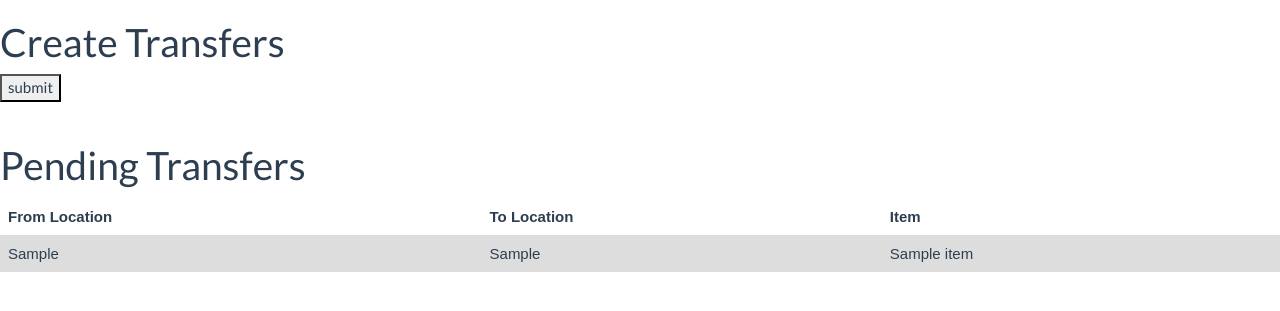
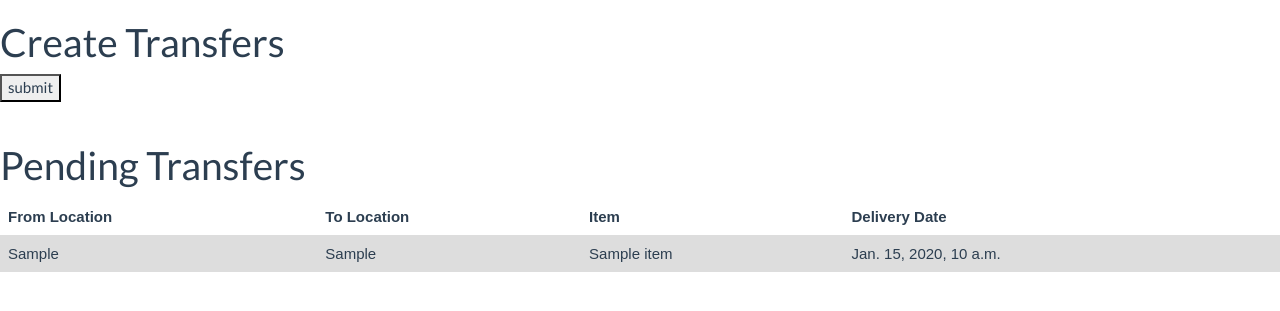
Before and after one commit to TenaciousBirdofPrey/Gear_Transfer, a Django app: template firstdjango/firstdjango/templates/transfers/index.html in a window 1280 px wide. Shown: the part 60-371 px from the top of the page. Run offline with Django 3.2, Linux system fonts and the light colour scheme; the template is opened without the code that fills it: most values are stand-ins (such as "Sample title", 1, 10 or a date in 2020); some libraries are stand-ins or nearby versions.

Commit message:
add datefield for delivery db

```diff
--- a/firstdjango/firstdjango/templates/transfers/index.html
+++ b/firstdjango/firstdjango/templates/transfers/index.html
@@ -39,6 +39,7 @@ tr:nth-child(even) {
     <th>From Location</th>
     <th>To Location</th>
     <th>Item</th>
+    <th>Delivery Date</th>
   </tr>
 
   {% for transfer in transfers %}
@@ -46,6 +47,7 @@ tr:nth-child(even) {
       <td> {{ transfer.from_loc}}</td>
       <td> {{ transfer.to_loc}}</td>
       <td> {{ transfer.item}}</td>
+      <td> {{ transfer.drop_date}}</td>
     </tr>
   {% endfor%}
 
--- a/firstdjango/transfers/forms.py
+++ b/firstdjango/transfers/forms.py
@@ -5,3 +5,4 @@ class TransfersForm (forms.Form):
 	from_loc = forms.CharField(max_length = 10, label = "Transfer From")
 	to_loc = forms.CharField(max_length = 10, label = "Transfer To")
 	item = forms.CharField(max_length = 20, label = "Item")
+	drop_date= forms.DateField( label = "Delivery Date",widget = forms.SelectDateWidget )
--- a/firstdjango/transfers/models.py
+++ b/firstdjango/transfers/models.py
@@ -13,3 +13,4 @@ class Transfers(models.Model):
 	from_loc = models.CharField(max_length = 10)
 	to_loc = models.CharField(max_length = 10)
 	item = models.CharField(max_length= 20)
+	drop_date= models.DateField('delivery date',auto_now=False )
--- a/firstdjango/transfers/views.py
+++ b/firstdjango/transfers/views.py
@@ -25,7 +25,9 @@ def post_transfers(request):
 		transfer = Transfers(
 			from_loc = form.cleaned_data['from_loc'],
 			to_loc = form.cleaned_data['to_loc'],
-			item = form.cleaned_data['item']
+			item = form.cleaned_data['item'],
+			drop_date = form.cleaned_data['drop_date'],
 			)
 		transfer.save()
+
 	return HttpResponseRedirect('/')
```
Also changed, not shown: firstdjango/db.sqlite3, firstdjango/transfers/migrations/0004_transfers_drop_date.py (added), firstdjango/transfers/migrations/0005_auto_20170323_1601.py (added).
